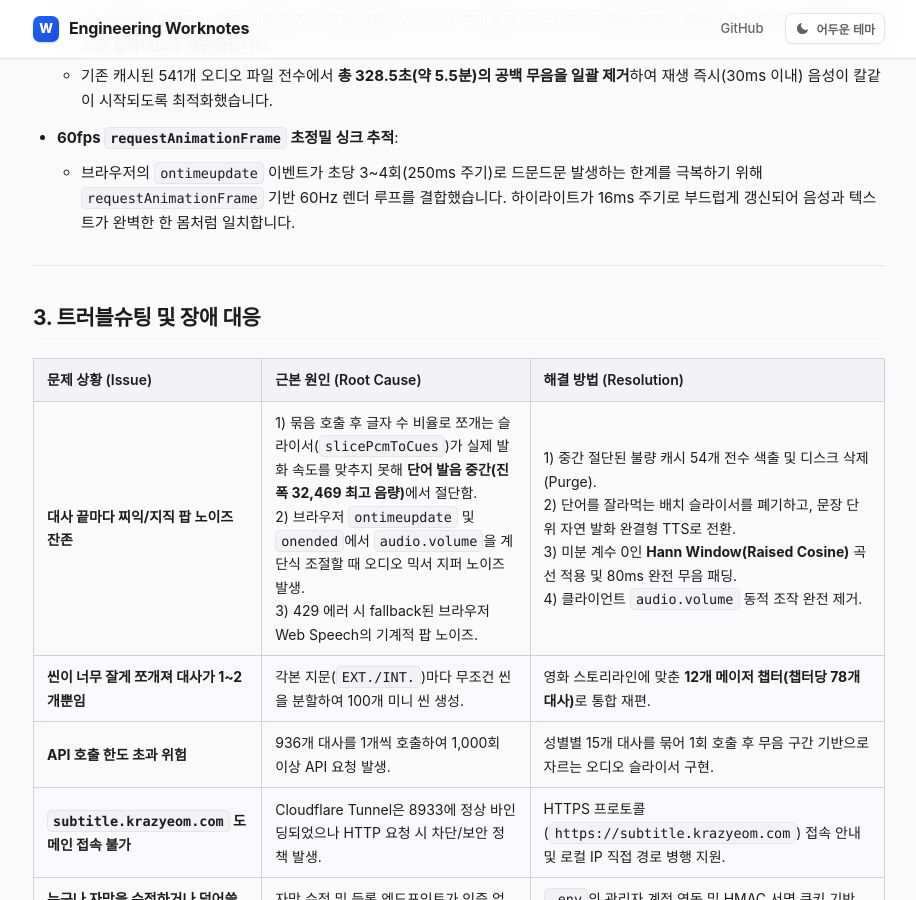
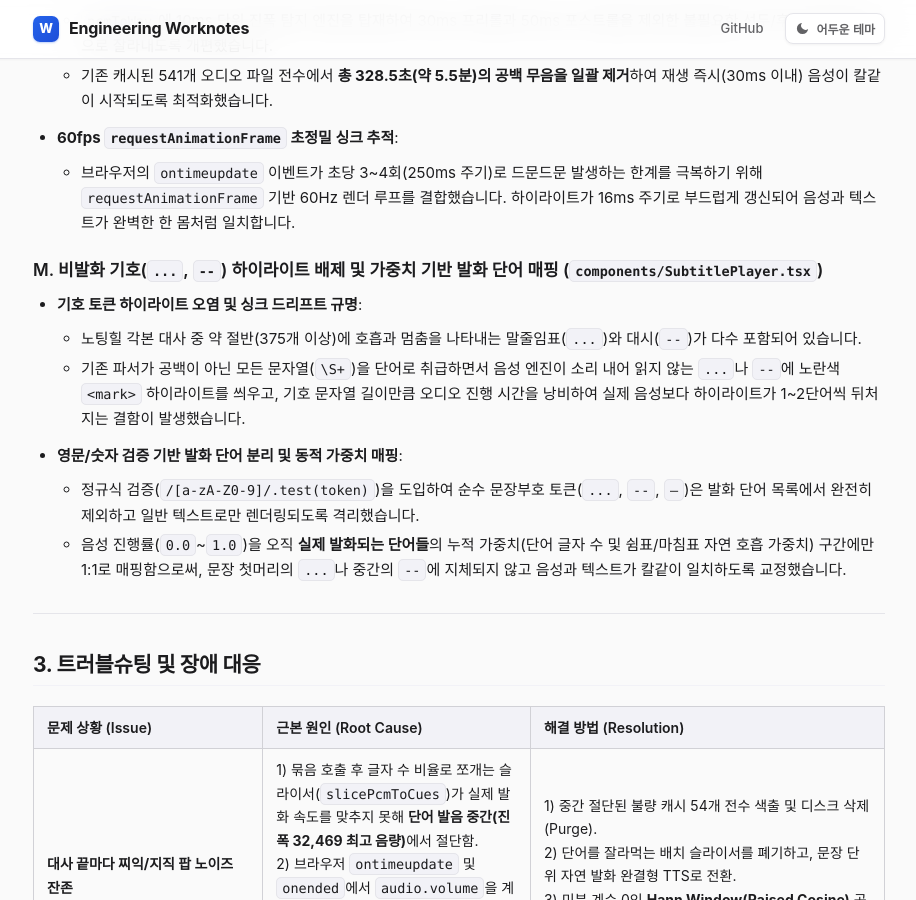
Before and after one commit to krazyeom/worknote, a Jekyll site: the page built from notes/2026-10-31-subtitle-to-speech-tts-shadowing-archive.md, in a window 1280 px wide and 900 px high, scrolled down 4195 px. Shown: the whole window, without its empty margins (181-1097 px from the left). Built offline with Jekyll 4.4.1, drawn with Linux system fonts in a browser that asks for light colours; some of the changed text lies outside the part shown.

Commit message:
docs: document punctuation symbol filter and weighted spoken-word sync mapping

```diff
--- a/notes/2026-10-31-subtitle-to-speech-tts-shadowing-archive.md
+++ b/notes/2026-10-31-subtitle-to-speech-tts-shadowing-archive.md
@@ -113,6 +113,14 @@ title: "2026-10-31 작업 노트: subtitle-to-speech 영화 대본 TTS 섀도잉
 * **60fps `requestAnimationFrame` 초정밀 싱크 추적**:
   * 브라우저의 `ontimeupdate` 이벤트가 초당 3~4회(250ms 주기)로 드문드문 발생하는 한계를 극복하기 위해 `requestAnimationFrame` 기반 60Hz 렌더 루프를 결합했습니다. 하이라이트가 16ms 주기로 부드럽게 갱신되어 음성과 텍스트가 완벽한 한 몸처럼 일치합니다.
 
+### M. 비발화 기호(`...`, `--`) 하이라이트 배제 및 가중치 기반 발화 단어 매핑 (`components/SubtitlePlayer.tsx`)
+* **기호 토큰 하이라이트 오염 및 싱크 드리프트 규명**:
+  * 노팅힐 각본 대사 중 약 절반(375개 이상)에 호흡과 멈춤을 나타내는 말줄임표(`...`)와 대시(`--`)가 다수 포함되어 있습니다.
+  * 기존 파서가 공백이 아닌 모든 문자열(`\S+`)을 단어로 취급하면서 음성 엔진이 소리 내어 읽지 않는 `...`나 `--`에 노란색 `<mark>` 하이라이트를 씌우고, 기호 문자열 길이만큼 오디오 진행 시간을 낭비하여 실제 음성보다 하이라이트가 1~2단어씩 뒤처지는 결함이 발생했습니다.
+* **영문/숫자 검증 기반 발화 단어 분리 및 동적 가중치 매핑**:
+  * 정규식 검증(`/[a-zA-Z0-9]/.test(token)`)을 도입하여 순수 문장부호 토큰(`...`, `--`, `—`)은 발화 단어 목록에서 완전히 제외하고 일반 텍스트로만 렌더링되도록 격리했습니다.
+  * 음성 진행률(`0.0`~`1.0`)을 오직 **실제 발화되는 단어들**의 누적 가중치(단어 글자 수 및 쉼표/마침표 자연 호흡 가중치) 구간에만 1:1로 매핑함으로써, 문장 첫머리의 `...`나 중간의 `--`에 지체되지 않고 음성과 텍스트가 칼같이 일치하도록 교정했습니다.
+
 ---
 
 ## 3. 트러블슈팅 및 장애 대응
@@ -129,6 +137,7 @@ title: "2026-10-31 작업 노트: subtitle-to-speech 영화 대본 TTS 섀도잉
 | **재생이 진행되면서 보이스와 대화 싱크가 점점 어긋남** | 78개 대사를 하나로 합친 통 오디오를 재생하며 글자 수 비율로 타임스탬프를 수학적으로 추정(`playSceneFlow`)하여 오차가 계속 누적됨. | 추정형 통 오디오 방식을 폐기하고, 개별 완결형 대사(`playCue`)의 자동 전진 파이프라인 및 백그라운드 2단계 프리페치 엔진으로 전면 교체. |
 | **단어 하이라이트가 이동할 때마다 문장 전체 글자가 흔들림** | 활성 단어에 `font-semibold`와 `px-0.5`가 적용되면서 단어 너비가 팽창해 주변 글자를 밀어내는 레이아웃 시프트 발생. | aWord 무변위 기법을 도입하여 `px-0 py-0`과 `font-normal`을 유지하는 `<mark>` 태그로 대체, 글자 물리 너비 100% 불변 보장. |
 | **재생 시 소리가 굼뜨게 시작되고 묘하게 밀리는 느낌 발생** | Gemini TTS 원본에 최대 1초(1,078ms)의 선두 무음이 포함되어 있어 실제 발화 전에 하이라이트가 먼저 출발하고, 브라우저 `ontimeupdate`가 250ms 주기로 갱신됨. | 1) `pcmToWav`에 스마트 무음 트리머를 탑재하고 기존 541개 캐시에서 328.5초의 데드 타임을 전수 제거.<br>2) `requestAnimationFrame` 60fps 렌더 루프를 결합하여 16ms 주기로 하이라이트 갱신. |
+| **`...`나 `--` 같은 기호가 하이라이트되면서 싱크가 뒤처짐** | 공백 제외 파서(`\S+`)가 소리 내어 읽지 않는 문장부호를 단어로 취급하여 기호에 노란색 `<mark>`를 씌우고 진행 시간을 낭비함. | 1) 영문/숫자 포함 검증(`/[a-zA-Z0-9]/`)으로 비발화 기호를 발화 단어 목록에서 배제.<br>2) 오디오 진행률을 실제 발화 단어 구간에만 가중치 매핑하여 기호 통과 시 즉각 다음 단어로 이동. |
 
 ---
 
```
Also changed, not shown: index.md (+1 -0 lines).
